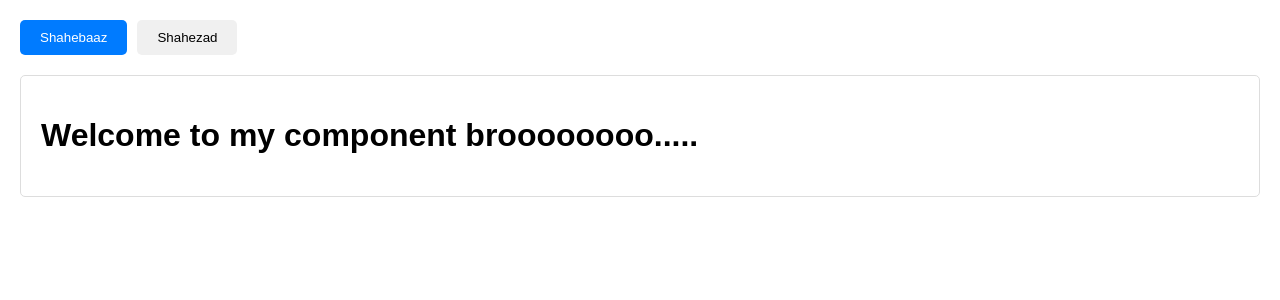
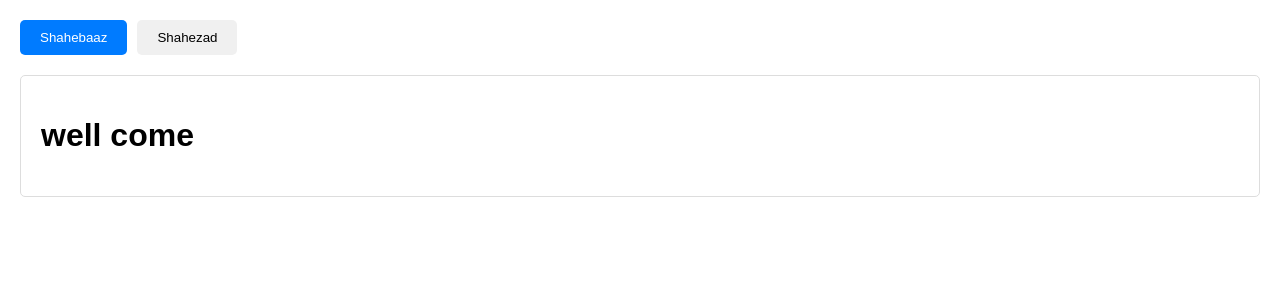
Before and after one commit to Shahezad-khan/crudOps, a React (Create React App) app: page / in a window 1280 px wide. Shown: the top 300 px of the page. Built offline with nearby package versions, Linux system fonts and the light colour scheme.

Commit message:
new updates 2

```diff
--- a/src/Components/Shahebaaz.jsx
+++ b/src/Components/Shahebaaz.jsx
@@ -3,7 +3,7 @@ import React from 'react';
 function Shahebaaz() {
     return (
       <div>
-        <h1>Welcome to my component broooooooo.....</h1>
+        <h1>well come</h1>
       </div>
     );
   }
```
